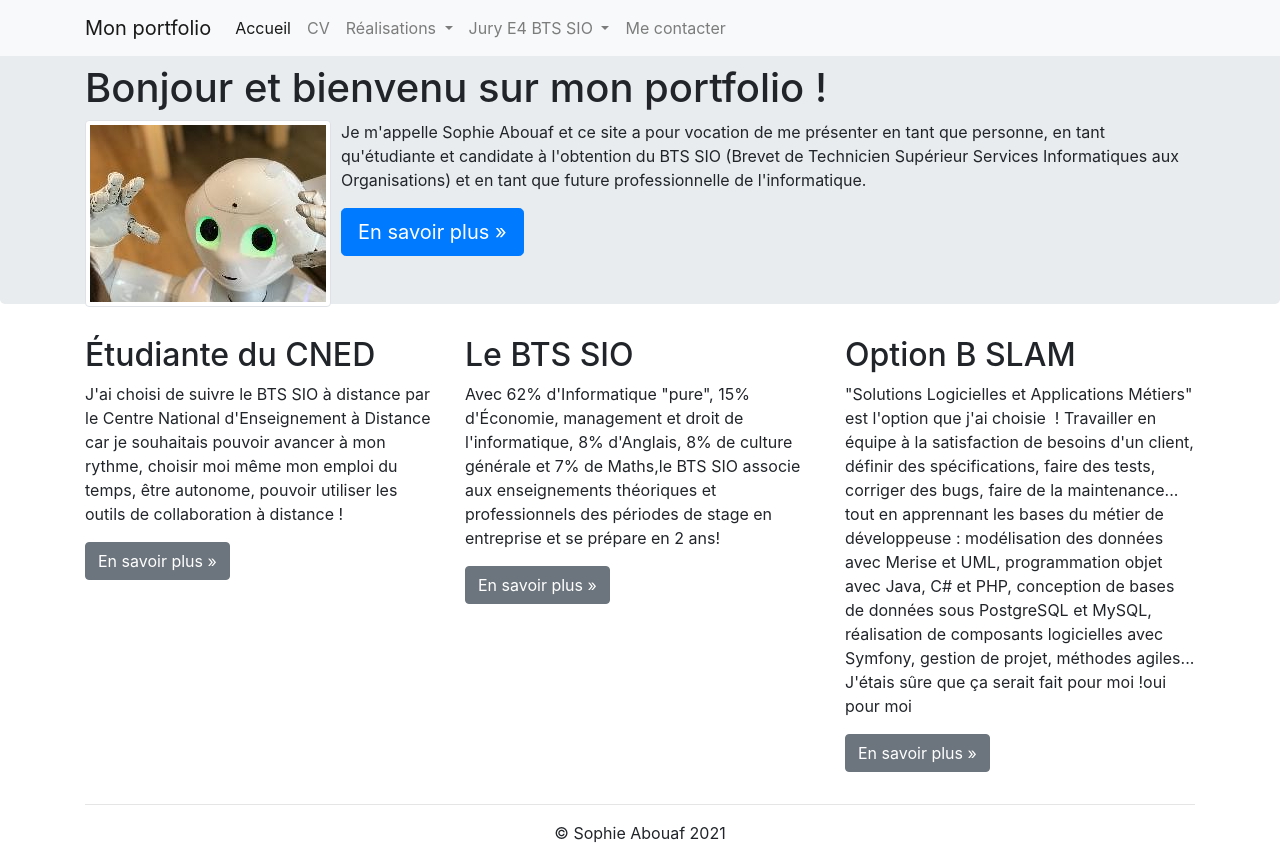
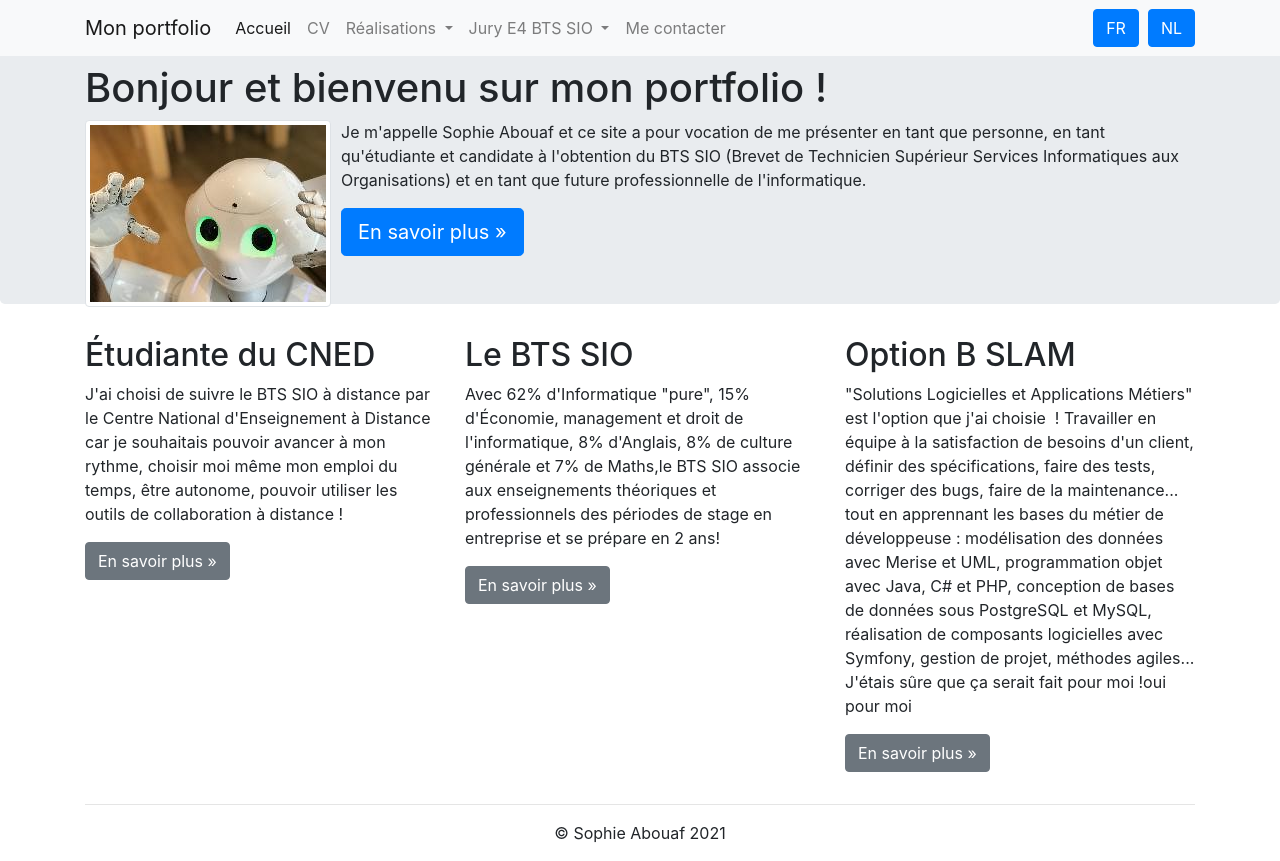
Before and after one commit to sophie348/portfolio, a plain HTML site: page index.html in a window 1280 px wide. Drawn offline with nearby package versions, Linux system fonts and the light colour scheme.

Commit message:
fin index fr

```diff
--- a/index.html
+++ b/index.html
@@ -10,7 +10,7 @@
     <!-- Bootstrap CSS -->
     <link rel="stylesheet" href="https://stackpath.bootstrapcdn.com/bootstrap/4.3.1/css/bootstrap.min.css" integrity="sha384-ggOyR0iXCbMQv3Xipma34MD+dH/1fQ784/j6cY/iJTQUOhcWr7x9JvoRxT2MZw1T" crossorigin="anonymous">
     <link href="css/accueil.css" rel="stylesheet">
-    <title>Portfolio de Sophie Abouaf(BTS SIO 2021)</title>
+    <title>Portfolio de Sophie Abouaf</title>
   </head>
   <body>
 
@@ -58,7 +58,12 @@
                         </li>
                         <li class="nav-item"><a href="pages/contact.html" class="nav-link"><span class="fa fa-envelope"></span> Me contacter</a></li>
                     </ul>
+
                 </div>
+                <ul class="nav navbar-nav justify-content-end">
+                    <li class="nav-item btn btn-primary">FR</li>&nbsp&nbsp
+                    <li class="nav-item btn btn-primary">NL</li>
+                </ul>
             </div>
         </nav>
       <div class="jumbotron"><!-- Emplacement pour le contenu principal de la page -->
```
